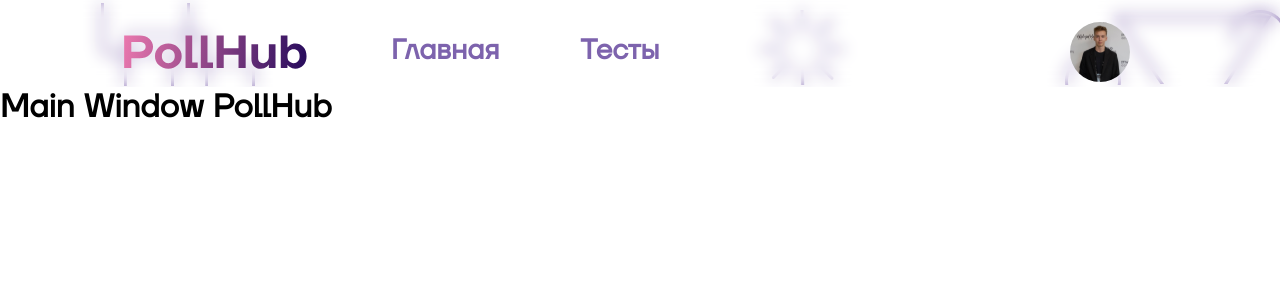
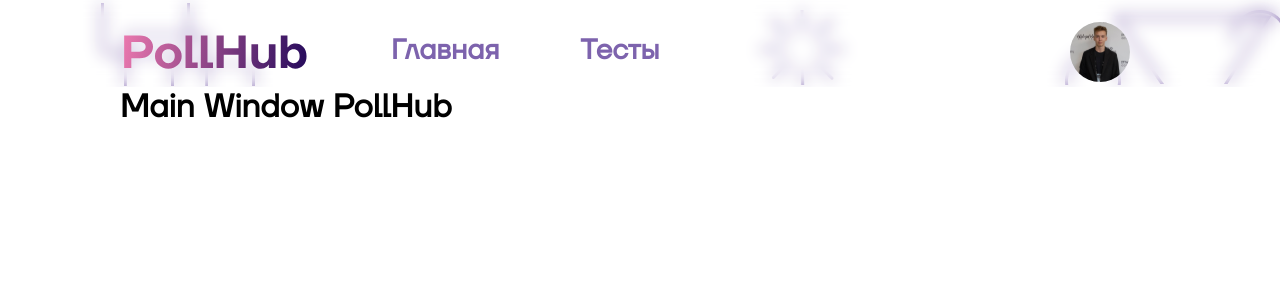
Before and after one commit to PollHub/ful_full__project, a React (Create React App) app: page / in a window 1280 px wide. Shown: the top 300 px of the page. Built offline with nearby package versions, Linux system fonts and the light colour scheme.

Commit message:
create test settings

```diff
--- a/src/create/Create.js
+++ b/src/create/Create.js
@@ -11,32 +11,6 @@ import photo21 from '.././img/21.png';
 
 
 function Create() {
-
-    // function trueButton(id) {
-    //     let trueButton = document.querySelectorAll('.trueButton');
-    //     let falseButton = document.querySelectorAll('.falseButtonChecked');
-    //     let falseChecked = null;
-
-    //     falseButton.forEach(e => {
-    //         if (e.id === id) {
-    //             falseChecked = e;
-    //         }
-    //     })
-
-    //     // console.log(falseChecked)
-
-    //     trueButton.forEach(e => {
-    //         if (falseChecked.classList[0] === 'falseButtonChecked') {
-    //             if (e.id === id) {
-    //                 e.classList = 'trueButtonChecked';
-    //                 falseChecked.classList = 'falseButton'
-    //             }
-    //         } else if (e.id === id) {
-    //             e.classList = 'trueButtonChecked'
-    //         }
-    //     })
-    //     console.log(id)
-    // }
 
     function trueButton(id, blockId) {
         let questionBlocks = document.querySelectorAll('.create__question__block');
@@ -144,7 +118,7 @@ function Create() {
 
     // let history = useHistory()
 
-    let [page, setPage] = useState(1);
+    let [page, setPage] = useState(0);
 
     function text(id, blockId, text) {
         let copy = answerCounter
@@ -173,7 +147,7 @@ function Create() {
 
     // Settimgs function and data
 
-    const [settingsActive, setSettingsActive] = useState(true);
+    const [settingsActive, setSettingsActive] = useState(false);
 
     const [passTask, setPassTask] = useState(false);
 
--- a/src/index.css
+++ b/src/index.css
@@ -1608,3 +1608,10 @@ a {
   margin: auto;
   /* color: #FFFFFF; */
 }
+
+/* main */
+
+
+.main {
+  padding: 0 120px;
+}
--- a/src/main/Main.js
+++ b/src/main/Main.js
@@ -2,9 +2,12 @@ import React from "react";
 
 function Main() {
     return (
-        <div>
-            <h1>Main Window PollHub</h1>
-        </div>
+        <>
+            <div className="back_logos"></div>
+            <div className="main">
+                <h1>Main Window PollHub</h1>
+            </div>
+        </>
     )
 }
 
--- a/src/user/login.js
+++ b/src/user/login.js
@@ -56,7 +56,7 @@ const Login = () => {
         redirect: 'follow'
     };
 
-    fetch("https://dfssd.herokuapp.com/auth/jwt/create/", requestOptions)
+    fetch("https://dfssd-first.herokuapp.com/auth/jwt/create/", requestOptions)
         .then(response => response.text())
         .then(result => localStorage.setItem('acces', result))
         .catch(error => alert('Что-то не верно'));
@@ -75,7 +75,7 @@ const Login = () => {
     };
     console.log(login, password)
 
-    fetch("https://dfssd.herokuapp.com/auth/users/", requestOptions)
+    fetch("https://dfssd-first.herokuapp.com/auth/users/", requestOptions)
         // .then(response => console.log(response))
         .then(response => {
             if (response.status === 201) {
```
